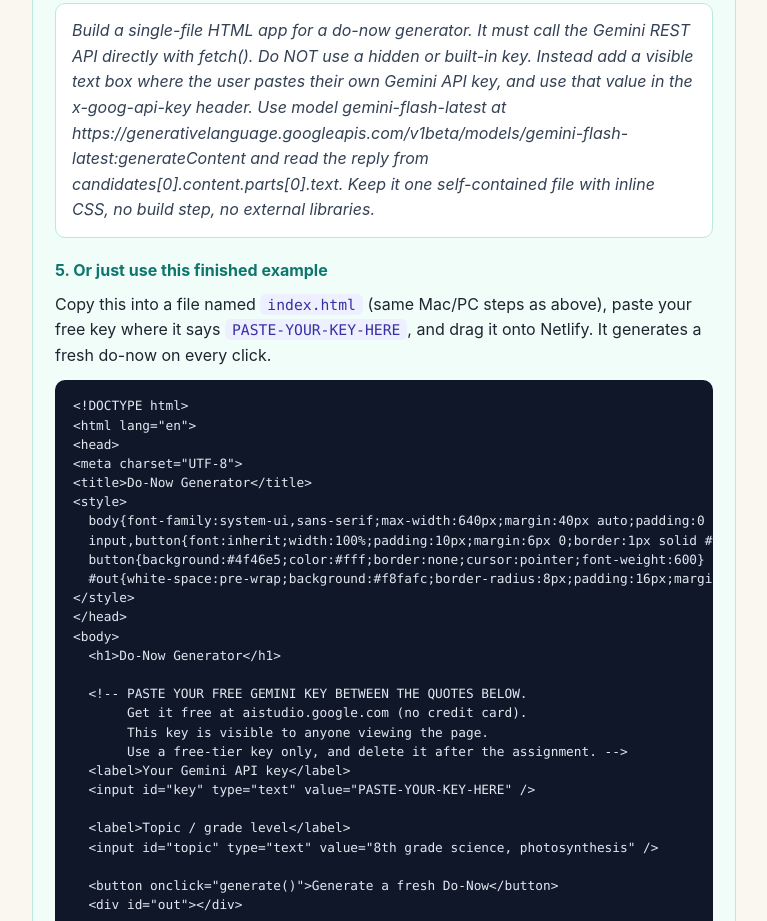
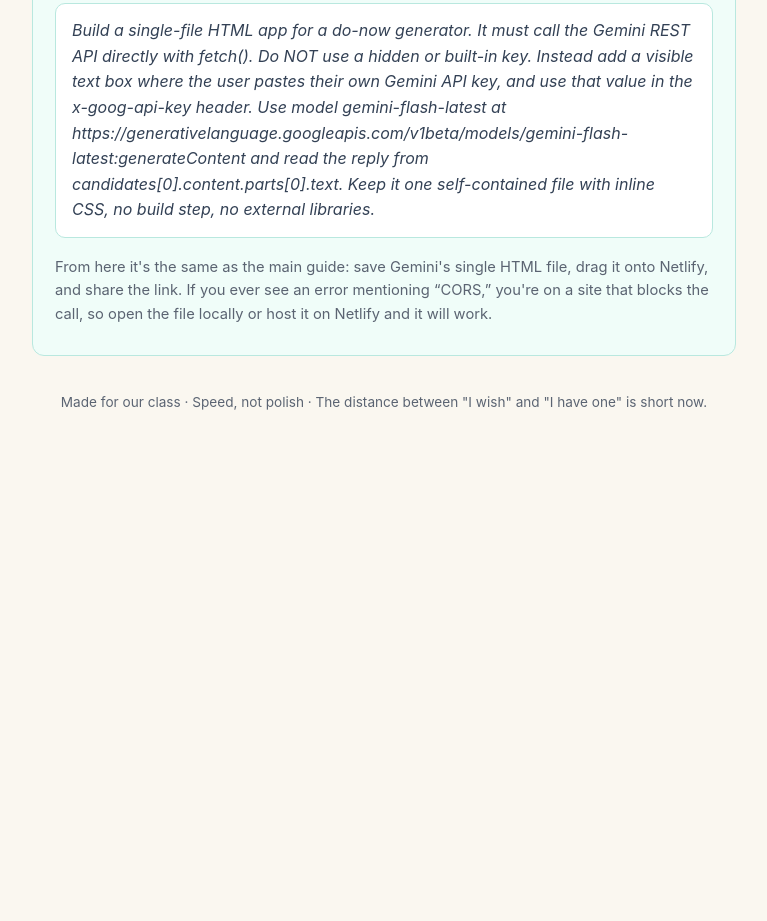
Before and after one commit to ramusallam/publish-your-app-guide, a plain HTML site: page index.html in a window 1280 px wide. Shown: the part 3139-4060 px from the top of the page, without its empty margins (256-1023 px from the left). After the commit the page ends 3640 px from the top, so only its background shows below. Drawn offline with Linux system fonts and the light colour scheme.

Commit message:
Remove finished code block from live-AI walkthrough; keep no-code path
Co-Authored-By: Claude Opus 4.8 (1M context) <noreply@anthropic.com>

```diff
--- a/index.html
+++ b/index.html
@@ -173,64 +173,7 @@
     <p>Paste this into Gemini Canvas and it will build an app that asks for your own key instead of using the hidden one:</p>
     <div class="promptbox">Build a single-file HTML app for a do-now generator. It must call the Gemini REST API directly with fetch(). Do NOT use a hidden or built-in key. Instead add a visible text box where the user pastes their own Gemini API key, and use that value in the x-goog-api-key header. Use model gemini-flash-latest at https://generativelanguage.googleapis.com/v1beta/models/gemini-flash-latest:generateContent and read the reply from candidates[0].content.parts[0].text. Keep it one self-contained file with inline CSS, no build step, no external libraries.</div>
 
-    <h3>5. Or just use this finished example</h3>
-    <p>Copy this into a file named <code>index.html</code> (same Mac/PC steps as above), paste your free key where it says <code>PASTE-YOUR-KEY-HERE</code>, and drag it onto Netlify. It generates a fresh do-now on every click.</p>
-    <pre class="code">&lt;!DOCTYPE html&gt;
-&lt;html lang="en"&gt;
-&lt;head&gt;
-&lt;meta charset="UTF-8"&gt;
-&lt;title&gt;Do-Now Generator&lt;/title&gt;
-&lt;style&gt;
-  body{font-family:system-ui,sans-serif;max-width:640px;margin:40px auto;padding:0 16px;color:#1e293b}
-  input,button{font:inherit;width:100%;padding:10px;margin:6px 0;border:1px solid #cbd5e1;border-radius:8px;box-sizing:border-box}
-  button{background:#4f46e5;color:#fff;border:none;cursor:pointer;font-weight:600}
-  #out{white-space:pre-wrap;background:#f8fafc;border-radius:8px;padding:16px;margin-top:12px;min-height:40px}
-&lt;/style&gt;
-&lt;/head&gt;
-&lt;body&gt;
-  &lt;h1&gt;Do-Now Generator&lt;/h1&gt;
-
-  &lt;!-- PASTE YOUR FREE GEMINI KEY BETWEEN THE QUOTES BELOW.
-       Get it free at aistudio.google.com (no credit card).
-       This key is visible to anyone viewing the page.
-       Use a free-tier key only, and delete it after the assignment. --&gt;
-  &lt;label&gt;Your Gemini API key&lt;/label&gt;
-  &lt;input id="key" type="text" value="PASTE-YOUR-KEY-HERE" /&gt;
-
-  &lt;label&gt;Topic / grade level&lt;/label&gt;
-  &lt;input id="topic" type="text" value="8th grade science, photosynthesis" /&gt;
-
-  &lt;button onclick="generate()"&gt;Generate a fresh Do-Now&lt;/button&gt;
-  &lt;div id="out"&gt;&lt;/div&gt;
-
-&lt;script&gt;
-async function generate(){
-  const key = document.getElementById('key').value.trim();
-  const topic = document.getElementById('topic').value.trim();
-  const out = document.getElementById('out');
-  if(key === 'PASTE-YOUR-KEY-HERE' || !key){ out.textContent = 'Paste your API key first.'; return; }
-  out.textContent = 'Thinking...';
-
-  const url = 'https://generativelanguage.googleapis.com/v1beta/models/gemini-flash-latest:generateContent';
-  const prompt = `Write one short, engaging Do-Now warm-up question for: ${topic}. One question only, no answer.`;
-
-  try{
-    const res = await fetch(url, {
-      method: 'POST',
-      headers: { 'Content-Type': 'application/json', 'x-goog-api-key': key },
-      body: JSON.stringify({ contents: [{ parts: [{ text: prompt }] }] })
-    });
-    const data = await res.json();
-    if(data.error){ out.textContent = 'Error: ' + data.error.message; return; }
-    out.textContent = data.candidates[0].content.parts[0].text;
-  }catch(e){
-    out.textContent = 'Request blocked (likely CORS). Run this file locally or host it on Netlify instead of CodePen.';
-  }
-}
-&lt;/script&gt;
-&lt;/body&gt;
-&lt;/html&gt;</pre>
-    <p class="muted">If you get an error mentioning &ldquo;CORS,&rdquo; you're on a site that blocks the call. Open the file locally or host it on Netlify and it will work.</p>
+    <p class="muted" style="margin-top:18px">From here it's the same as the main guide: save Gemini's single HTML file, drag it onto Netlify, and share the link. If you ever see an error mentioning &ldquo;CORS,&rdquo; you're on a site that blocks the call, so open the file locally or host it on Netlify and it will work.</p>
   </div>
 
   <p class="footer">Made for our class &middot; Speed, not polish &middot; The distance between "I wish" and "I have one" is short now.</p>
```
